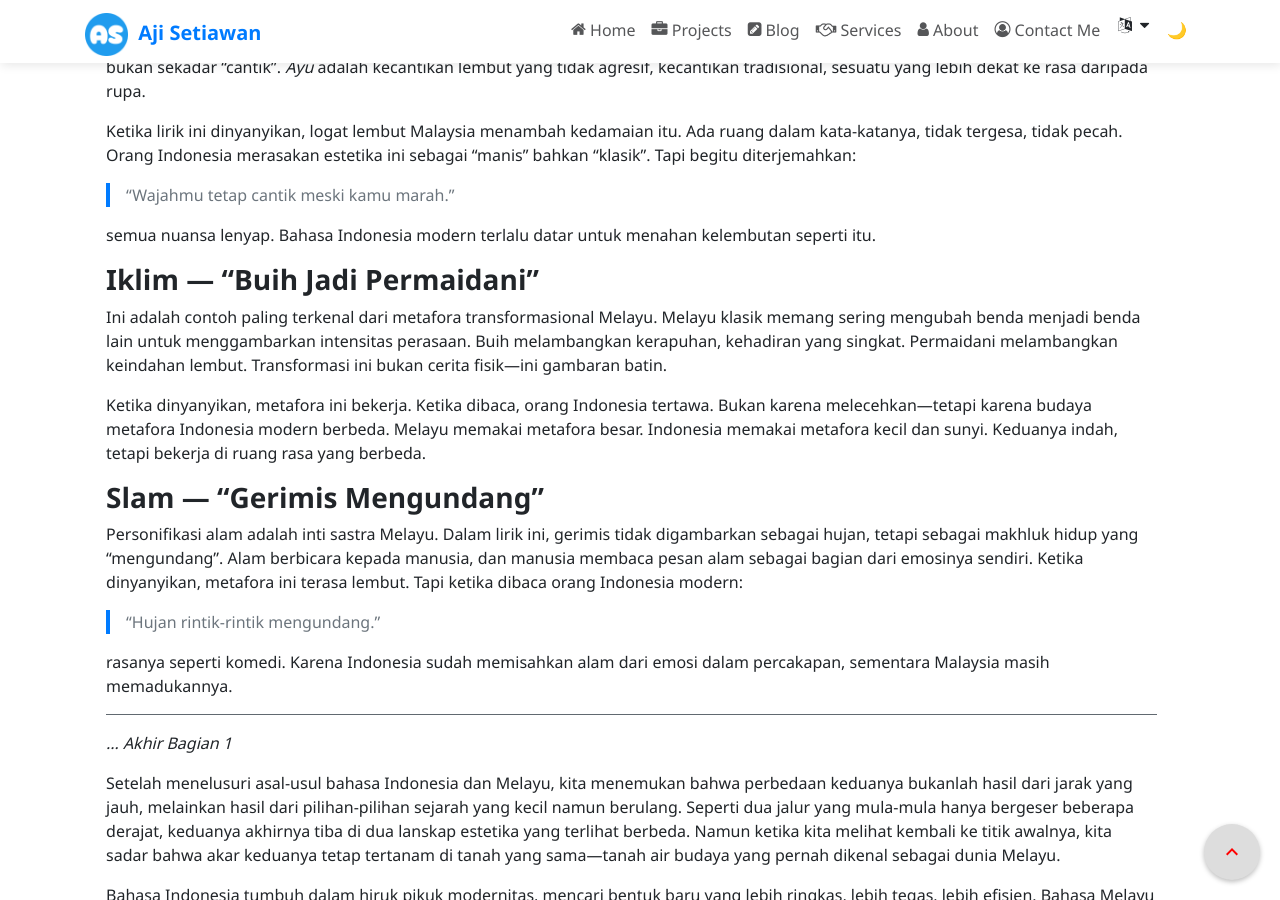
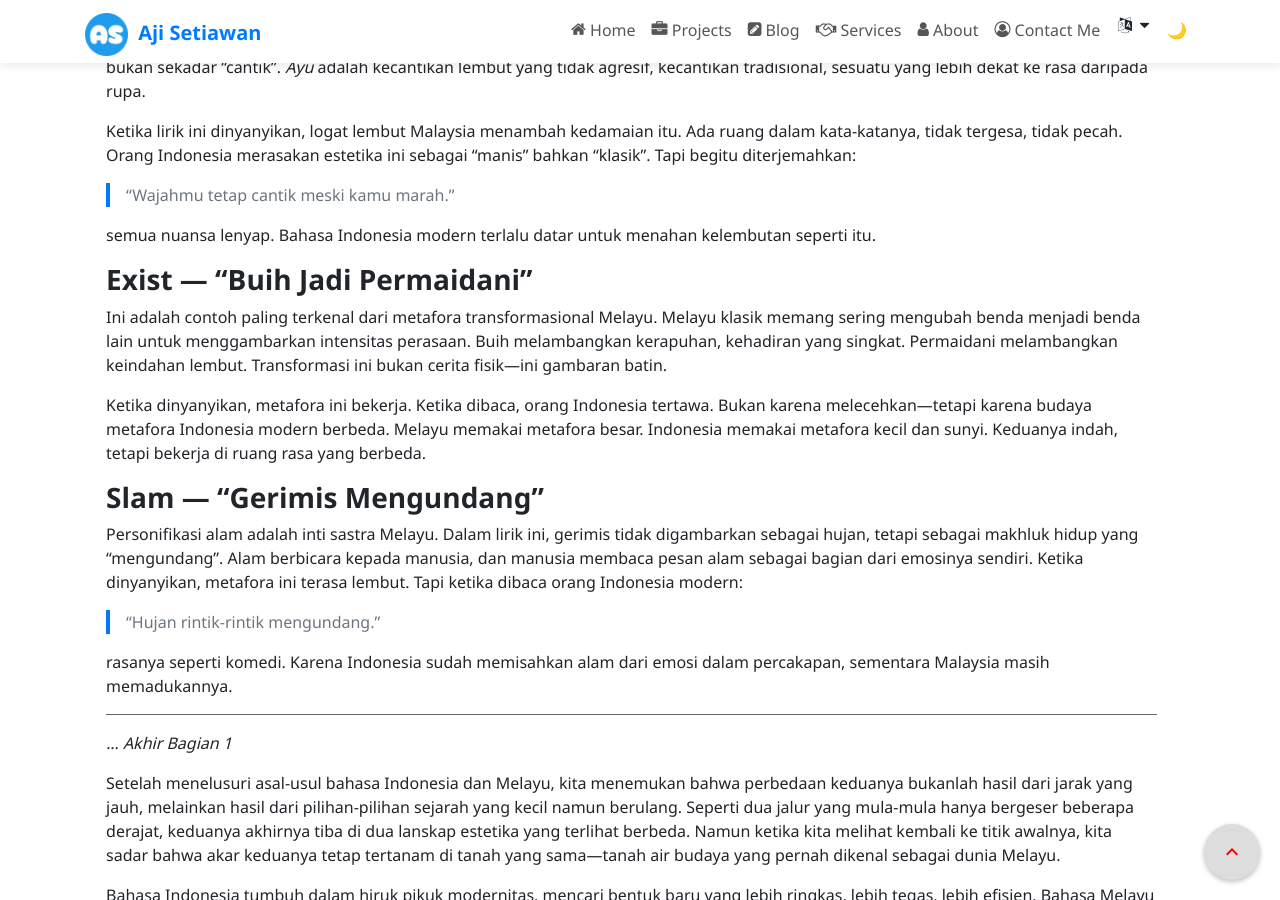
Before and after one commit to ajisetiawan716/ajisetiawan716.github.io, a Jekyll site: the page built from _posts/2025-11-17-mengulik-bahasa Indonesia-dan-melayu-bagian-1.md, in a window 1280 px wide and 900 px high, scrolled down 4277 px. Built offline with Jekyll 4.4.1, drawn with Linux system fonts in a browser that asks for light colours; some web fonts are replaced; comment, search, counter and statistics services are not loaded; a style sheet for code colours, icons or effects is not loaded.

Commit message:
Add files via upload

```diff
--- a/_posts/2025-11-17-mengulik-bahasa Indonesia-dan-melayu-bagian-1.md
+++ b/_posts/2025-11-17-mengulik-bahasa Indonesia-dan-melayu-bagian-1.md
@@ -108,7 +108,7 @@ semua nuansa lenyap. Bahasa Indonesia modern terlalu datar untuk menahan kelembu
 
 
 
-### **Iklim — “Buih Jadi Permaidani”**
+### **Exist — “Buih Jadi Permaidani”**
 
 Ini adalah contoh paling terkenal dari metafora transformasional Melayu. Melayu klasik memang sering mengubah benda menjadi benda lain untuk menggambarkan intensitas perasaan. Buih melambangkan kerapuhan, kehadiran yang singkat. Permaidani melambangkan keindahan lembut. Transformasi ini bukan cerita fisik—ini gambaran batin.
 
```
